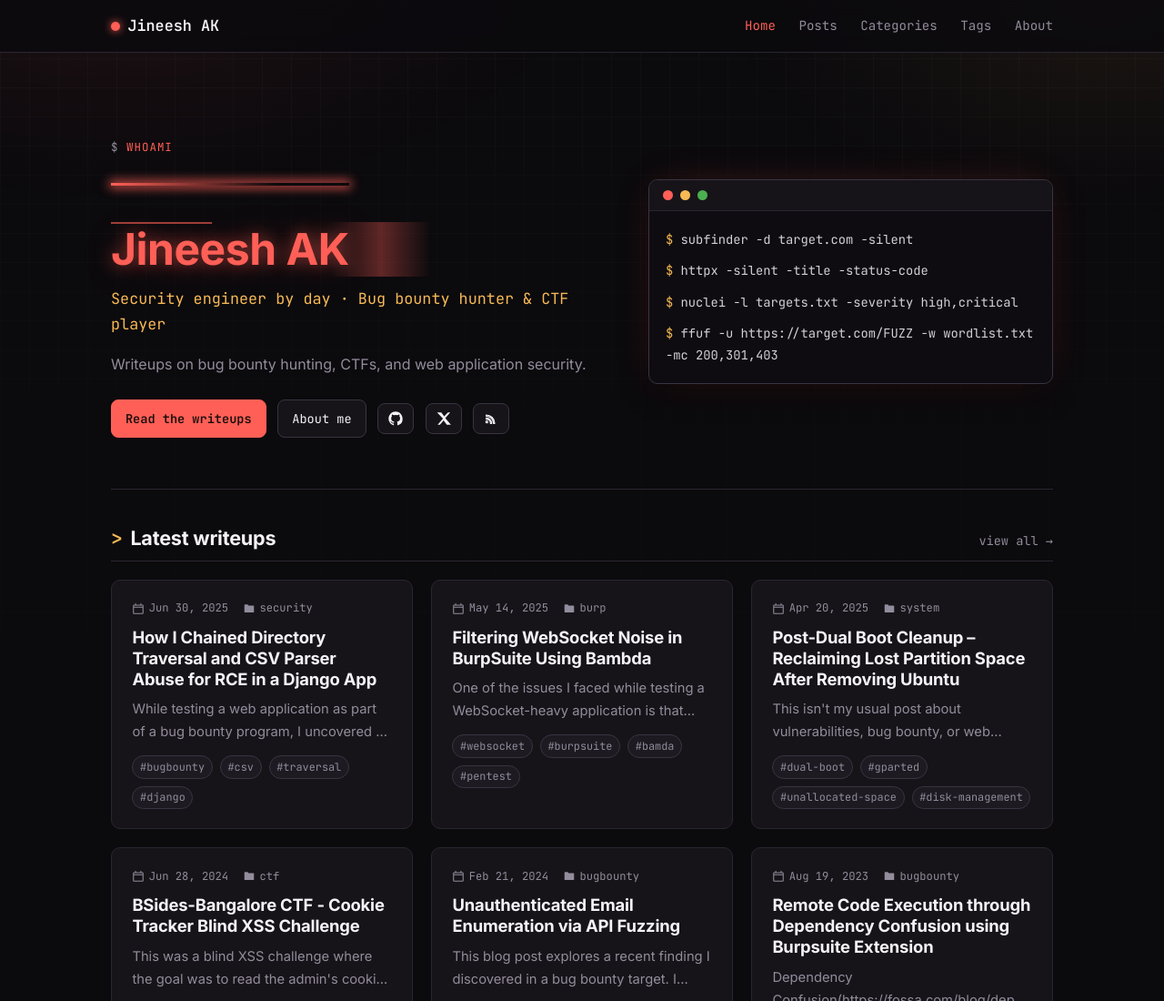
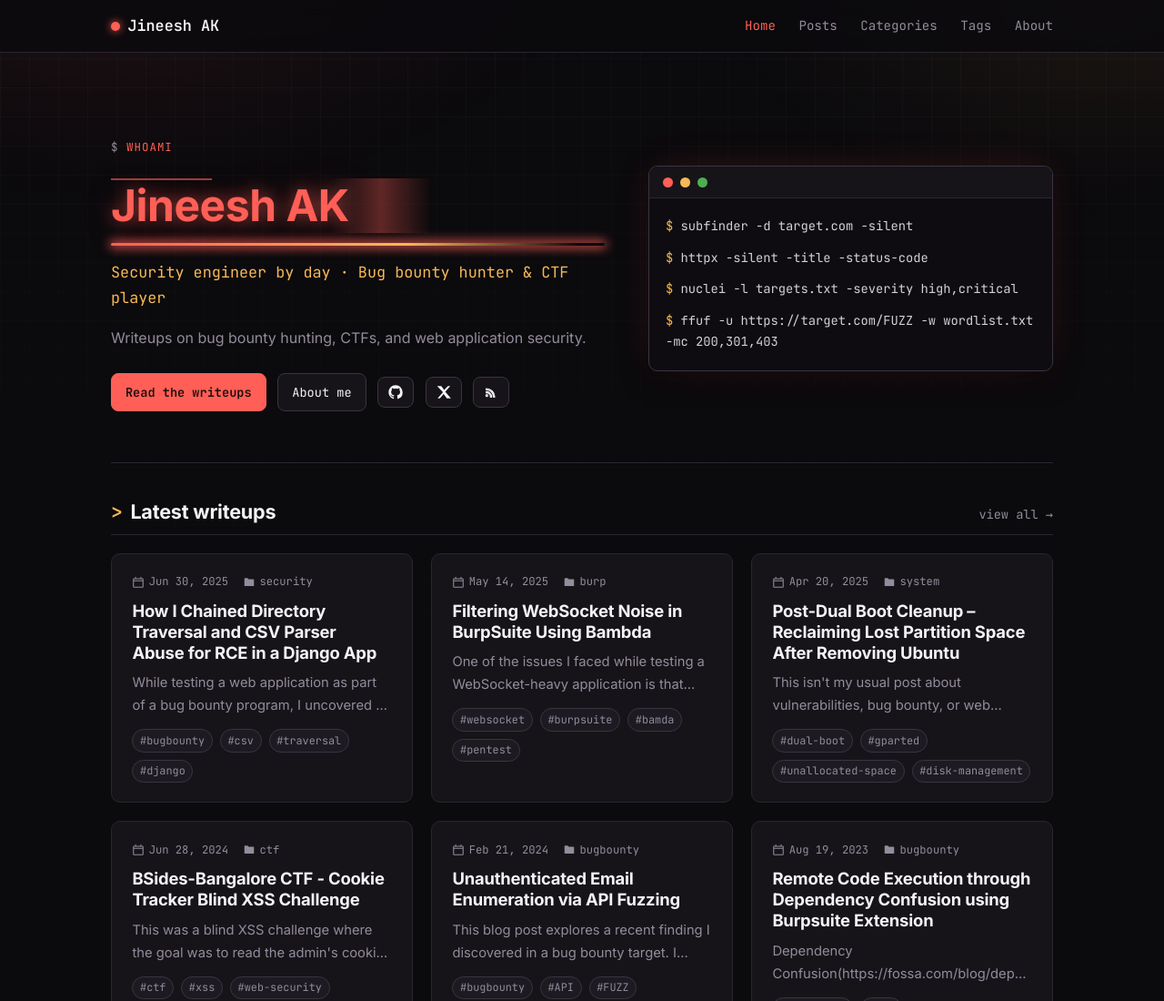
Before and after one commit to Jineeshak/jineeshak.github.io, an Astro site: page / in a window 1280 px wide. Shown: the top 1100 px of the page at 91% size. Built offline with nearby package versions, Linux system fonts and the light colour scheme; Astro itself is replaced by a stand-in of ours.

Commit message:
Turn hero glow line into a divider between name and tagline

```diff
--- a/src/pages/index.astro
+++ b/src/pages/index.astro
@@ -22,11 +22,8 @@ const termLines = [
     <div class="hero-grid">
       <div class="hero-copy">
         <p class="eyebrow">whoami</p>
-        <h1>
-          <span class="glow-line">
-            <span class="cyber-text">{SITE.author}</span>
-          </span>
-        </h1>
+        <h1><span class="cyber-text">{SITE.author}</span></h1>
+        <div class="glow-divider"></div>
         <p class="tagline">{SITE.tagline}</p>
         <p class="desc">{SITE.description}</p>
         <div class="actions">
@@ -70,17 +67,13 @@ const termLines = [
   .hero { padding-block: 2.5rem 3.5rem; border-bottom: 1px solid var(--border); margin-bottom: 2.5rem; }
   .hero-grid { display: grid; grid-template-columns: 1.1fr 0.9fr; gap: 3rem; align-items: center; }
 
-  .hero h1 { font-size: clamp(2rem, 5vw, 3rem); margin: 0.6em 0 0.2em; }
-  .glow-line { position: relative; display: inline-block; padding-top: 0.9em; }
-  .glow-line::before {
-    content: '';
-    position: absolute;
-    left: 0;
-    right: 0;
-    top: 0;
+  .hero h1 { font-size: clamp(2rem, 5vw, 3rem); margin: 0.5em 0 0; }
+  .glow-divider {
     height: 3px;
-    background: linear-gradient(90deg, var(--accent), transparent 70%);
+    margin: 0.7em 0 0.9em;
+    background: linear-gradient(90deg, var(--accent), var(--accent-2) 60%, transparent 95%);
     box-shadow: 0 0 12px 2px var(--accent);
+    border-radius: 2px;
   }
   .cyber-text {
     position: relative;
@@ -120,7 +113,7 @@ const termLines = [
     100% { transform: scaleX(0); }
   }
 
-  .tagline { font-family: var(--font-mono); color: var(--accent-2); font-size: 1.05rem; margin: 0.4em 0 0.8em; }
+  .tagline { font-family: var(--font-mono); color: var(--accent-2); font-size: 1.05rem; margin: 0 0 0.8em; }
   .desc { color: var(--muted); max-width: 60ch; margin-bottom: 1.6em; }
   .actions { display: flex; gap: 0.8rem; flex-wrap: wrap; align-items: center; }
   .icon-btn { padding: 0.6em 0.8em; }
```
